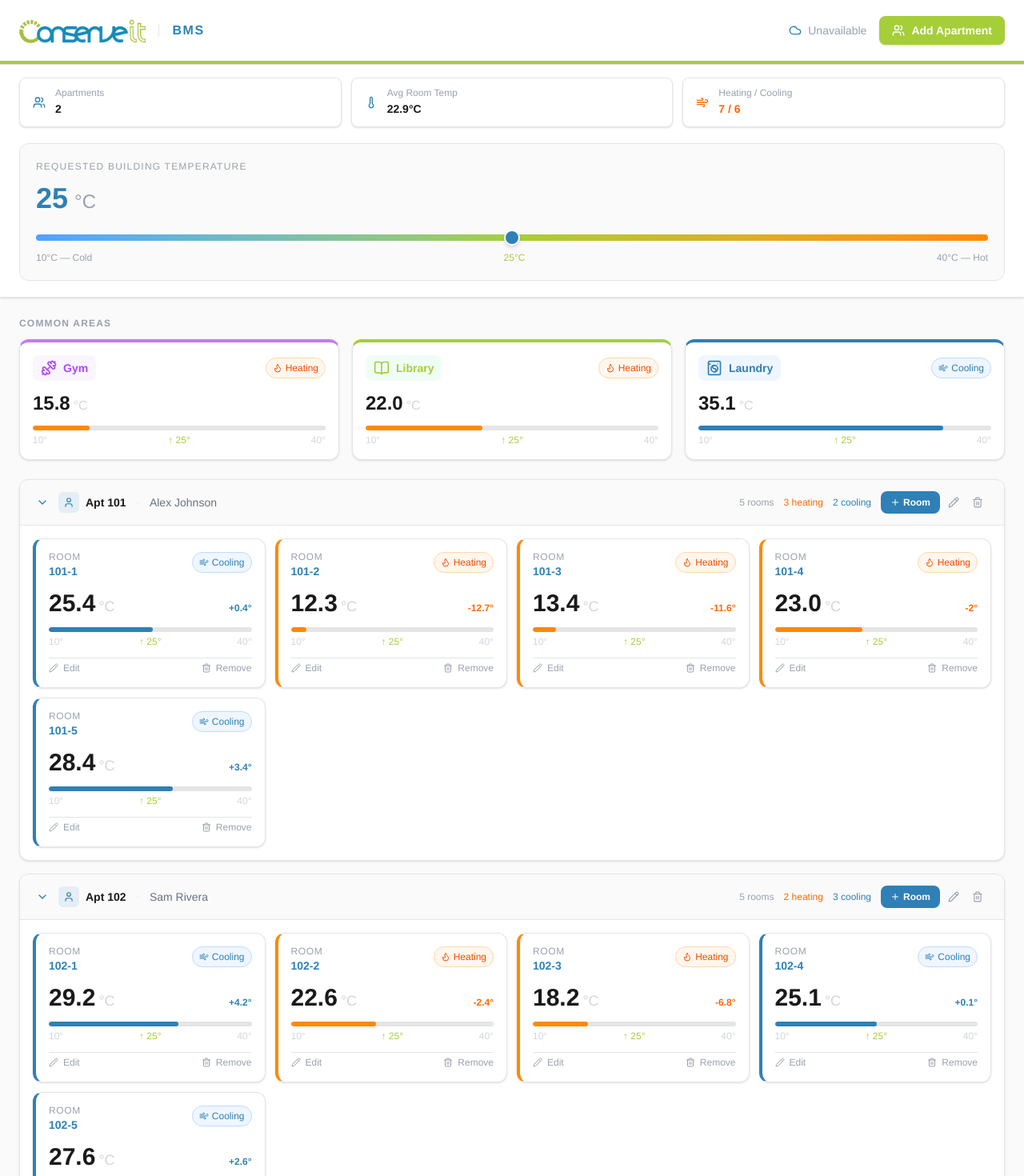
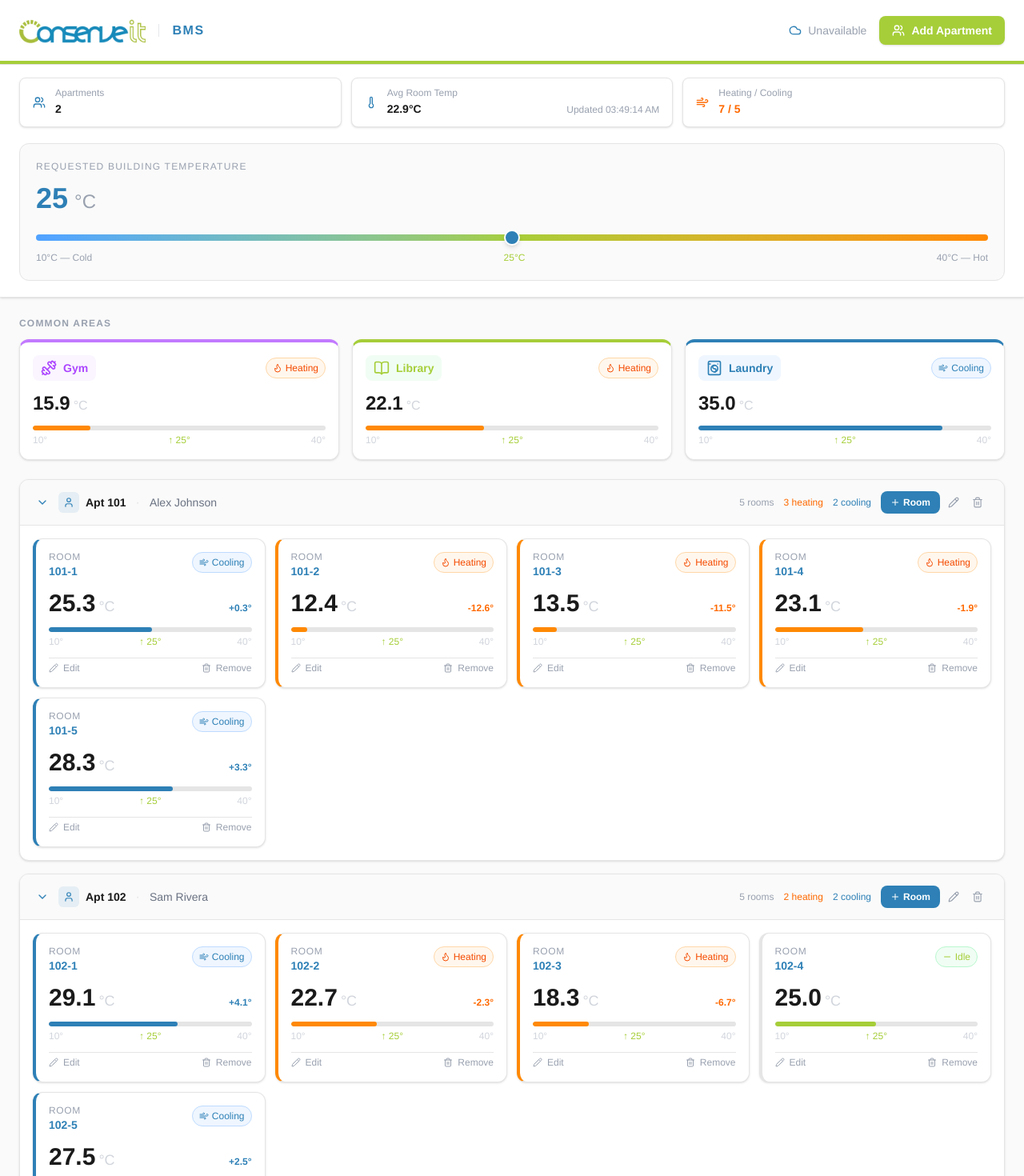
Before and after one commit to hd-marshall/apartment-building-bms, a React (Vite) app: page / in a window 1280 px wide. Shown: the top 1470 px of the page at 80% size. Built offline with nearby package versions, Linux system fonts and the light colour scheme; no server answers.

Commit message:
feat: change room temp every 5 seconds based on the desired building temp

```diff
--- a/src/App.tsx
+++ b/src/App.tsx
@@ -1,4 +1,4 @@
-import { useState } from 'react';
+import { useState, useEffect } from 'react';
 import { useBuildingStore } from './store/useBuildingStore';
 import { BuildingHeader } from './components/BuildingHeader';
 import { ApartmentSection } from './components/ApartmentSection';
@@ -7,12 +7,20 @@ import { RoomModal } from './components/modals/RoomModal';
 import { ApartmentModal } from './components/modals/ApartmentModal';
 import type { Apartment } from './models/Apartment';
 
+const TICK_INTERVAL_MS = 5_000;
+
 type AddRoomModal = { mode: 'add'; apartmentId: number };
 type EditRoomModal = { mode: 'edit'; apartmentId: number; roomId: string; currentTemp: number };
 type RoomModalState = AddRoomModal | EditRoomModal | null;
 
 export default function App() {
   const building = useBuildingStore(s => s.building);
+  const tick = useBuildingStore(s => s.tick);
+
+  useEffect(() => {
+    const id = setInterval(tick, TICK_INTERVAL_MS);
+    return () => clearInterval(id);
+  }, [tick]);
 
   const [addingApartment, setAddingApartment] = useState(false);
   const [editingApartment, setEditingApartment] = useState<Apartment | null>(null);
--- a/src/components/BuildingHeader.tsx
+++ b/src/components/BuildingHeader.tsx
@@ -11,6 +11,7 @@ interface Props {
 export function BuildingHeader({ onAddApartment }: Props) {
   const building = useBuildingStore(s => s.building);
   const setBuildingTemp = useBuildingStore(s => s.setBuildingTemp);
+  const lastUpdated = useBuildingStore(s => s.lastUpdated);
   const { weather, error: weatherError } = useWeather();
 
   const allRooms = building.apartments.flatMap(a => a.rooms);
@@ -71,6 +72,7 @@ export function BuildingHeader({ onAddApartment }: Props) {
             icon={<Thermometer className="w-4 h-4 text-ci-blue" />}
             label="Avg Room Temp"
             value={`${avgTemp}°C`}
+            subtitle={`Updated ${lastUpdated.toLocaleTimeString([], { hour: '2-digit', minute: '2-digit', second: '2-digit' })}`}
           />
           <StatCard
             icon={<Wind className="w-4 h-4 text-orange-500" />}
@@ -120,18 +122,22 @@ export function BuildingHeader({ onAddApartment }: Props) {
   );
 }
 
-function StatCard({ icon, label, value, valueClass = 'text-ci-text' }: {
+function StatCard({ icon, label, value, valueClass = 'text-ci-text', subtitle }: {
   icon: React.ReactNode;
   label: string;
   value: string;
   valueClass?: string;
+  subtitle?: string;
 }) {
   return (
     <div className="bg-white border border-ci-border rounded-lg px-4 py-3 flex items-center gap-3 shadow-sm">
       {icon}
-      <div>
+      <div className="flex-1 min-w-0">
         <p className="text-xs text-gray-400 leading-none mb-1">{label}</p>
-        <p className={`text-sm font-semibold ${valueClass}`}>{value}</p>
+        <div className="flex items-baseline justify-between gap-2">
+          <p className={`text-sm font-semibold ${valueClass}`}>{value}</p>
+          {subtitle && <p className="text-xs text-gray-400 shrink-0">{subtitle}</p>}
+        </div>
       </div>
     </div>
   );
--- a/src/components/CommonRoomSection.tsx
+++ b/src/components/CommonRoomSection.tsx
@@ -45,7 +45,7 @@ export function CommonRoomSection({ commonRooms, buildingTemp }: Props) {
             ? { label: 'Heating', icon: <Flame className="w-3 h-3" />, cls: 'bg-orange-50 text-orange-600 border-orange-200', bar: 'bg-orange-400' }
             : room.coolingStatus
             ? { label: 'Cooling', icon: <Wind className="w-3 h-3" />, cls: 'bg-blue-50 text-ci-blue border-blue-200', bar: 'bg-ci-blue' }
-            : { label: 'Idle', icon: <Minus className="w-3 h-3" />, cls: 'bg-gray-50 text-gray-400 border-gray-200', bar: 'bg-gray-200' };
+            : { label: 'Idle', icon: <Minus className="w-3 h-3" />, cls: 'bg-green-50 text-ci-green border-green-200', bar: 'bg-ci-green' };
 
           return (
             <div
--- a/src/components/RoomCard.tsx
+++ b/src/components/RoomCard.tsx
@@ -36,8 +36,8 @@ export function RoomCard({ room, buildingTemp, onEdit, onDelete }: Props) {
     : {
         label: 'Idle',
         icon: <Minus className="w-3 h-3" />,
-        badge: 'bg-gray-50 text-gray-400 border-gray-200',
-        bar: 'bg-gray-200',
+        badge: 'bg-green-50 text-ci-green border-green-200',
+        bar: 'bg-ci-green',
         border: 'border-l-ci-border',
         devClass: 'text-gray-300',
       };
```
